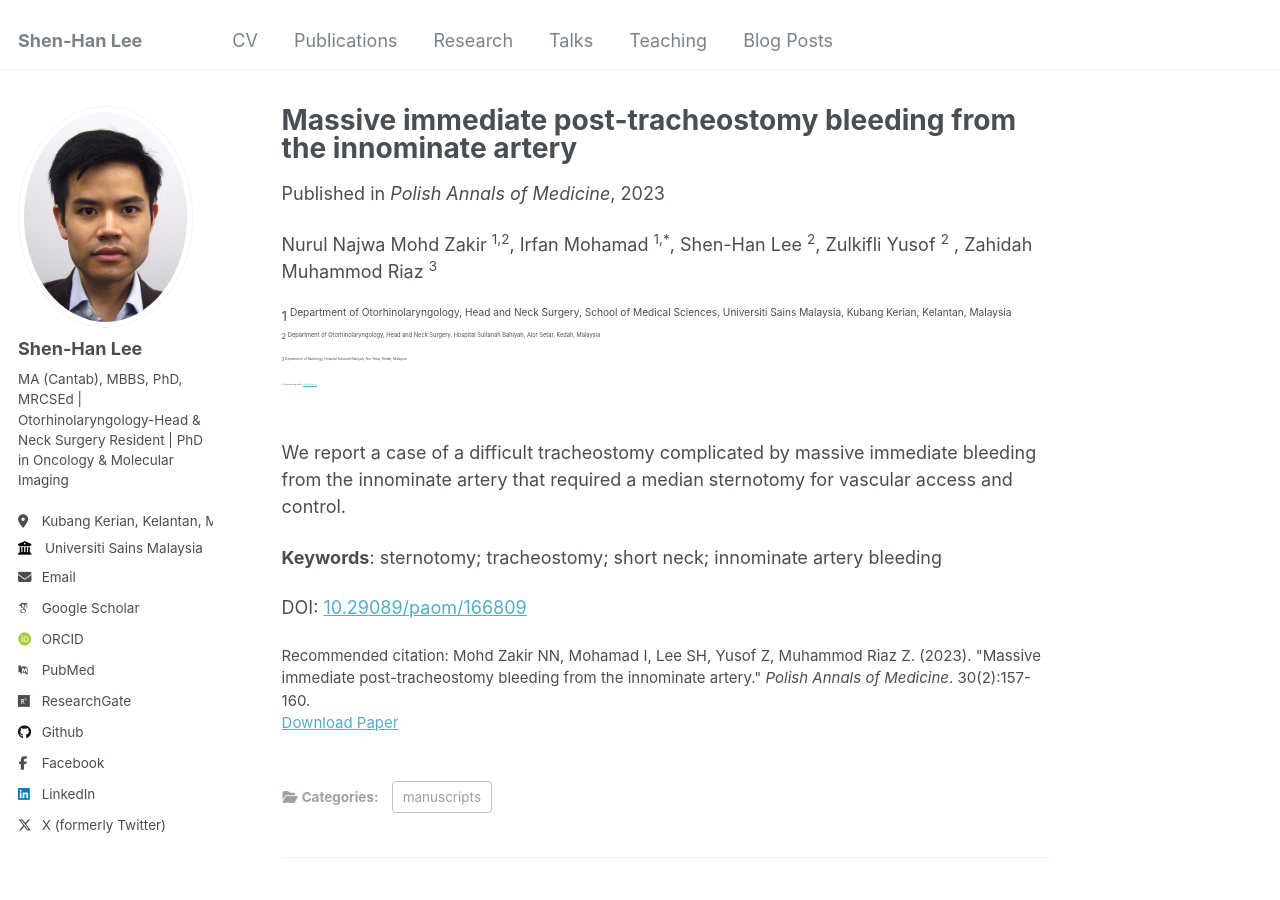
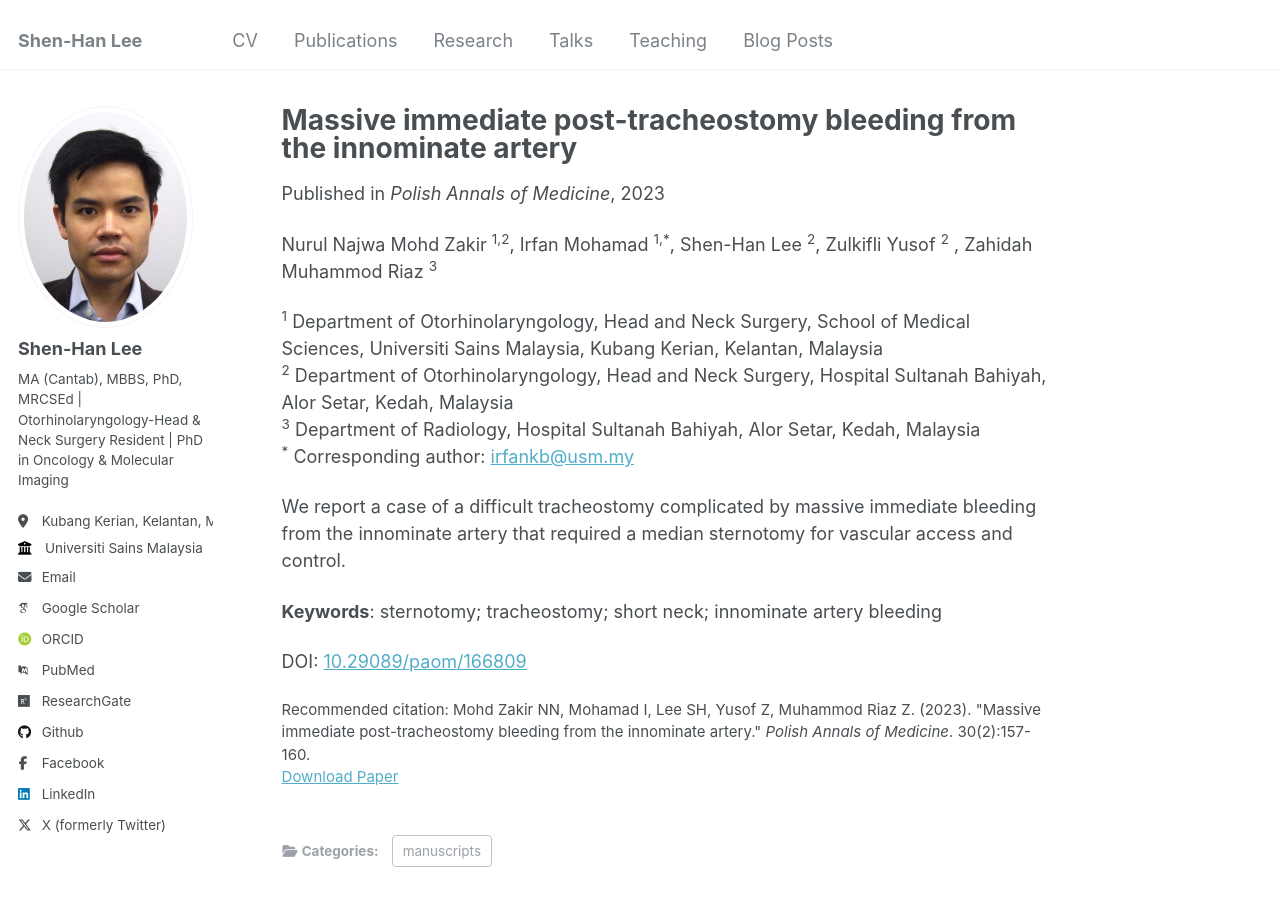
Before and after one commit to shenhanlee/shenhanlee.github.io, a Jekyll site: the page built from _publications/tracheostomy.md, in a window 1280 px wide and 900 px high. Built offline with Jekyll 4.4.1, drawn with Linux system fonts in a browser that asks for light colours; some web fonts are replaced.

Commit message:
Merge remote-tracking branch 'origin/master'

```diff
--- a/_publications/tracheostomy.md
+++ b/_publications/tracheostomy.md
@@ -12,10 +12,10 @@ citation: 'Mohd Zakir NN, Mohamad I, Lee SH, Yusof Z, Muhammod Riaz Z. (2023). &
 
 Nurul Najwa Mohd Zakir <sup>1,2</sup>, Irfan Mohamad <sup>1,*</sup>, Shen-Han Lee <sup>2</sup>, Zulkifli Yusof <sup>2</sup> , Zahidah Muhammod Riaz <sup>3</sup>
 
-<sup>1<sup> Department of Otorhinolaryngology, Head and Neck Surgery, School of Medical Sciences,  Universiti Sains Malaysia, Kubang Kerian, Kelantan, Malaysia
-<sup>2<sup> Department of Otorhinolaryngology, Head and Neck Surgery, Hospital Sultanah Bahiyah, Alor Setar, Kedah, Malaysia
-<sup>3<sup> Department of Radiology, Hospital Sultanah Bahiyah, Alor Setar, Kedah, Malaysia
-<sup>*<sup> Corresponding author: [irfankb@usm.my](mailto:irfankb@usm.my)
+<sup>1</sup> Department of Otorhinolaryngology, Head and Neck Surgery, School of Medical Sciences,  Universiti Sains Malaysia, Kubang Kerian, Kelantan, Malaysia
+<sup>2</sup> Department of Otorhinolaryngology, Head and Neck Surgery, Hospital Sultanah Bahiyah, Alor Setar, Kedah, Malaysia
+<sup>3</sup> Department of Radiology, Hospital Sultanah Bahiyah, Alor Setar, Kedah, Malaysia
+<sup>*</sup> Corresponding author: [irfankb@usm.my](mailto:irfankb@usm.my)
 
 We report a case of a difficult tracheostomy complicated by massive immediate bleeding from the innominate artery that required a median sternotomy for vascular access and control.
 
```
